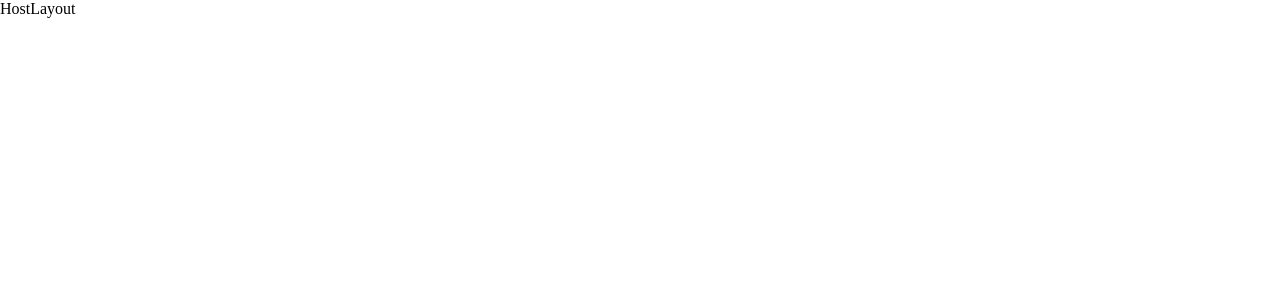
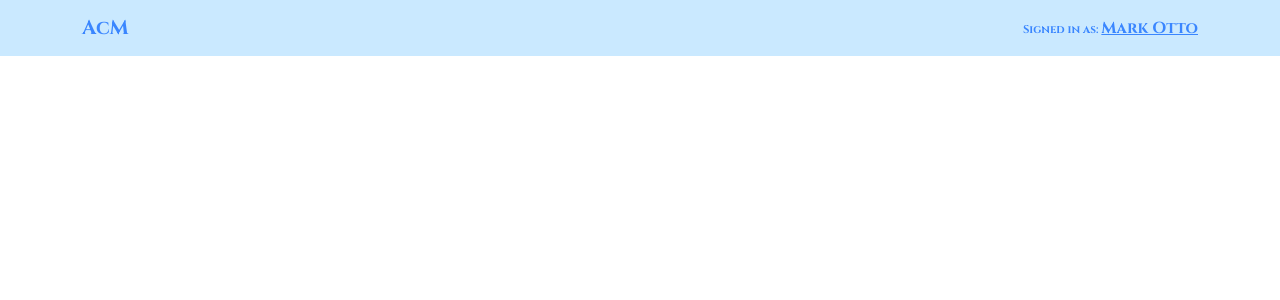
Before and after one commit to IM-Suryakant-Kumar/account-management, a React (Vite) app: page / in a window 1280 px wide. Shown: the top 300 px of the page. Built offline with nearby package versions, Linux system fonts and the light colour scheme.

Commit message:
feat: Added Navbar component

```diff
--- /dev/null
+++ b/src/App.css
@@ -0,0 +1,22 @@
+/* navbar */
+nav.navbar-expand.navbar {
+	background-color: var(--color-secondary) !important;
+}
+
+nav.navbar-expand.navbar > .container > a {
+	color: var(--color-logo) !important;
+	font-family: var(--font-cinzel);
+	font-weight: bold;
+}
+
+nav.navbar-expand.navbar > .container .navbar-text {
+	color: var(--color-logo) !important;
+	font-family: var(--font-cinzel);
+  font-weight: bold;
+	font-size: 0.7rem;
+}
+
+nav.navbar-expand.navbar > .container .navbar-text > a {
+  font-size: 1rem;
+  color: var(--color-logo) !important;
+}
--- a/src/App.jsx
+++ b/src/App.jsx
@@ -6,6 +6,7 @@ import {
 } from "react-router-dom";
 import { Layout, HostLayout, AuthLayout } from "./components";
 import { Home, Login, Signup, NotFound } from "./pages";
+import "./App.css";
 
 function App() {
 	const router = createBrowserRouter(
--- a/src/components/HostLayout.jsx
+++ b/src/components/HostLayout.jsx
@@ -1,5 +1,10 @@
+import { Fragment } from "react"
+import { Navbar } from "."
+
 export const HostLayout = () => {
   return (
-    <div>HostLayout</div>
+    <Fragment>
+      <Navbar />
+    </Fragment>
   )
 }
--- /dev/null
+++ b/src/components/Navbar.jsx
@@ -0,0 +1,17 @@
+import { Container, Navbar as BNavbar } from "react-bootstrap";
+
+export const Navbar = () => {
+	return (
+		<BNavbar className="bg-body-tertiary bs-info">
+			<Container>
+				<BNavbar.Brand href="#home">AcM</BNavbar.Brand>
+				<BNavbar.Toggle />
+				<BNavbar.Collapse className="justify-content-end">
+					<BNavbar.Text>
+						Signed in as: <a href="#login">Mark Otto</a>
+					</BNavbar.Text>
+				</BNavbar.Collapse>
+			</Container>
+		</BNavbar>
+	);
+};
--- a/src/components/index.js
+++ b/src/components/index.js
@@ -1,3 +1,4 @@
 export * from "./Layout";
 export * from "./HostLayout";
 export * from "./AuthLayout";
+export * from "./Navbar";
--- a/src/index.css
+++ b/src/index.css
@@ -1,4 +1,7 @@
+/* google font */
 @import url('https://fonts.googleapis.com/css2?family=Cinzel:wght@400..900&family=Exo+2:ital,wght@0,100..900;1,100..900&display=swap');
+/* bootstrap */
+@import 'bootstrap/dist/css/bootstrap.min.css';
 
 :root {
 	--color-primary: #ebf2fa;
```
Also changed, not shown: 1 other file (tests, documents, lock files or other folders).
